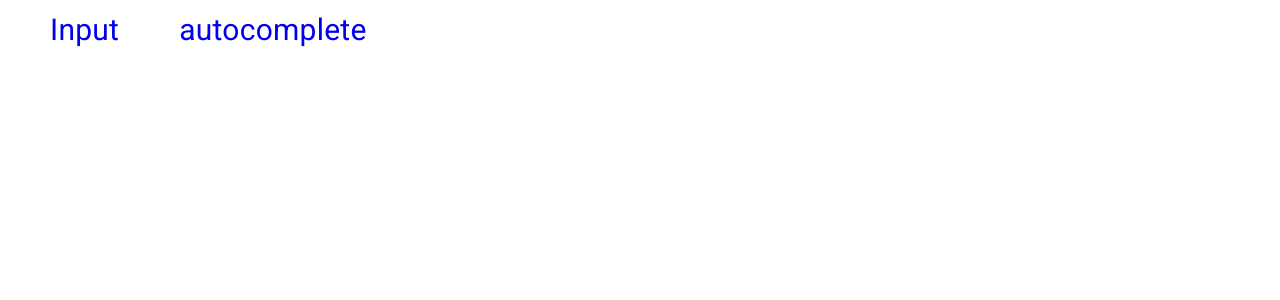
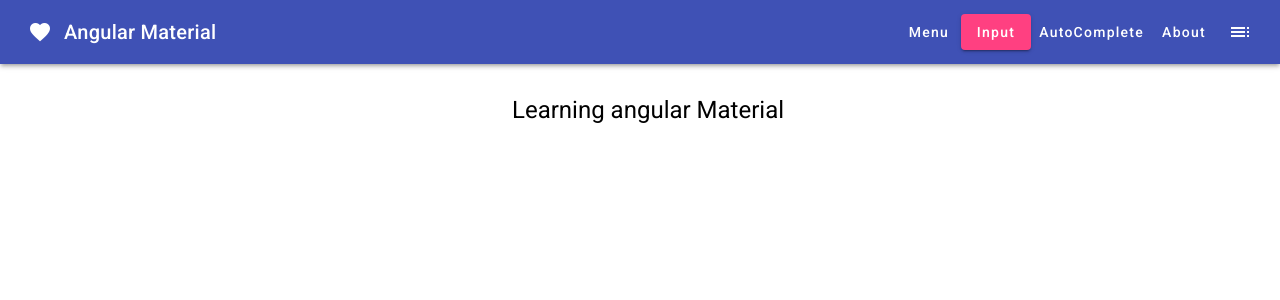
Before and after one commit to VIS-WAS/angular-material, an Angular app: page / in a window 1280 px wide. Shown: the top 300 px of the page. Built offline with nearby package versions, Linux system fonts and the light colour scheme.

Commit message:
Toolbar, Menu, Icon, Button

```diff
--- a/src/app/app-routing.module.ts
+++ b/src/app/app-routing.module.ts
@@ -2,8 +2,13 @@ import { NgModule } from '@angular/core';
 import { RouterModule, Routes } from '@angular/router';
 import { AutocompleteComponent } from './autocomplete/autocomplete.component';
 import { InputComponent } from './input/input.component';
+import { HomeComponent } from './home/home.component';
 
 const routes: Routes = [
+  {
+    path: '',
+    component: HomeComponent,
+  },
   {
     path: 'input',
     component: InputComponent,
--- a/src/app/app.component.html
+++ b/src/app/app.component.html
@@ -1,5 +1,3 @@
-<nav>
-  <a [routerLink]="'/input'">Input</a>
-  <a [routerLink]="'/autocomplete'">autocomplete</a>
-</nav>
+<app-menubar></app-menubar>
+
 <router-outlet></router-outlet>
--- a/src/app/app.module.ts
+++ b/src/app/app.module.ts
@@ -8,9 +8,11 @@ import { InputComponent } from './input/input.component';
 import { MaterialModule } from './material/material.module';
 import { AutocompleteComponent } from './autocomplete/autocomplete.component';
 import { ReactiveFormsModule } from '@angular/forms';
+import { MenubarComponent } from './menubar/menubar.component';
+import { HomeComponent } from './home/home.component';
 
 @NgModule({
-  declarations: [AppComponent, InputComponent, AutocompleteComponent],
+  declarations: [AppComponent, InputComponent, AutocompleteComponent, MenubarComponent, HomeComponent],
   imports: [
     BrowserModule,
     AppRoutingModule,
--- /dev/null
+++ b/src/app/home/home.component.css
@@ -0,0 +1,5 @@
+h1 {
+  margin: 30px auto;
+  position: absolute;
+  left: 40%;
+}
--- /dev/null
+++ b/src/app/home/home.component.html
@@ -0,0 +1 @@
+<h1>Learning angular Material</h1>
--- /dev/null
+++ b/src/app/menubar/menubar.component.css
@@ -0,0 +1,3 @@
+.example-spacer {
+  flex: 1 1 auto;
+}
--- /dev/null
+++ b/src/app/menubar/menubar.component.html
@@ -0,0 +1,35 @@
+<mat-toolbar color="primary" class="mat-elevation-z3">
+  <button mat-icon-button routerLink="">
+    <mat-icon>favorite</mat-icon>
+  </button>
+  <span>Angular Material</span>
+  <span class="example-spacer"></span>
+
+  <button mat-button [matMenuTriggerFor]="menu">Menu</button>
+  <mat-menu #menu="matMenu">
+    <button mat-menu-item>Item 1</button>
+    <button mat-menu-item [matMenuTriggerFor]="item2">Item 2</button>
+    <mat-menu #item2="matMenu">
+      <button mat-menu-item>Order</button><button mat-menu-item>Cart</button
+      ><button mat-menu-item>Delivery</button>
+    </mat-menu>
+  </mat-menu>
+  <button mat-raised-button color="accent" [routerLink]="'/input'">
+    Input
+  </button>
+  <button mat-button [routerLink]="'/autocomplete'">AutoComplete</button>
+  <button mat-button [routerLink]="'/about'">About</button>
+
+  <button mat-icon-button [matMenuTriggerFor]="list">
+    <mat-icon>toc</mat-icon>
+  </button>
+
+  <mat-menu #list="matMenu">
+    <button mat-menu-item><mat-icon>flight_takeoff</mat-icon>Radial</button>
+    <button mat-menu-item><mat-icon>voicemail</mat-icon>Check point</button>
+    <button mat-menu-item>
+      <mat-icon>notifications_off</mat-icon>Disabled alert
+    </button>
+  </mat-menu>
+  <!-- <button></button> -->
+</mat-toolbar>
```
Also changed, not shown: src/app/home/home.component.ts (added, +10 -0 lines), src/app/material/material.module.ts (+9 -0 lines), src/app/menubar/menubar.component.ts (added, +10 -0 lines).
